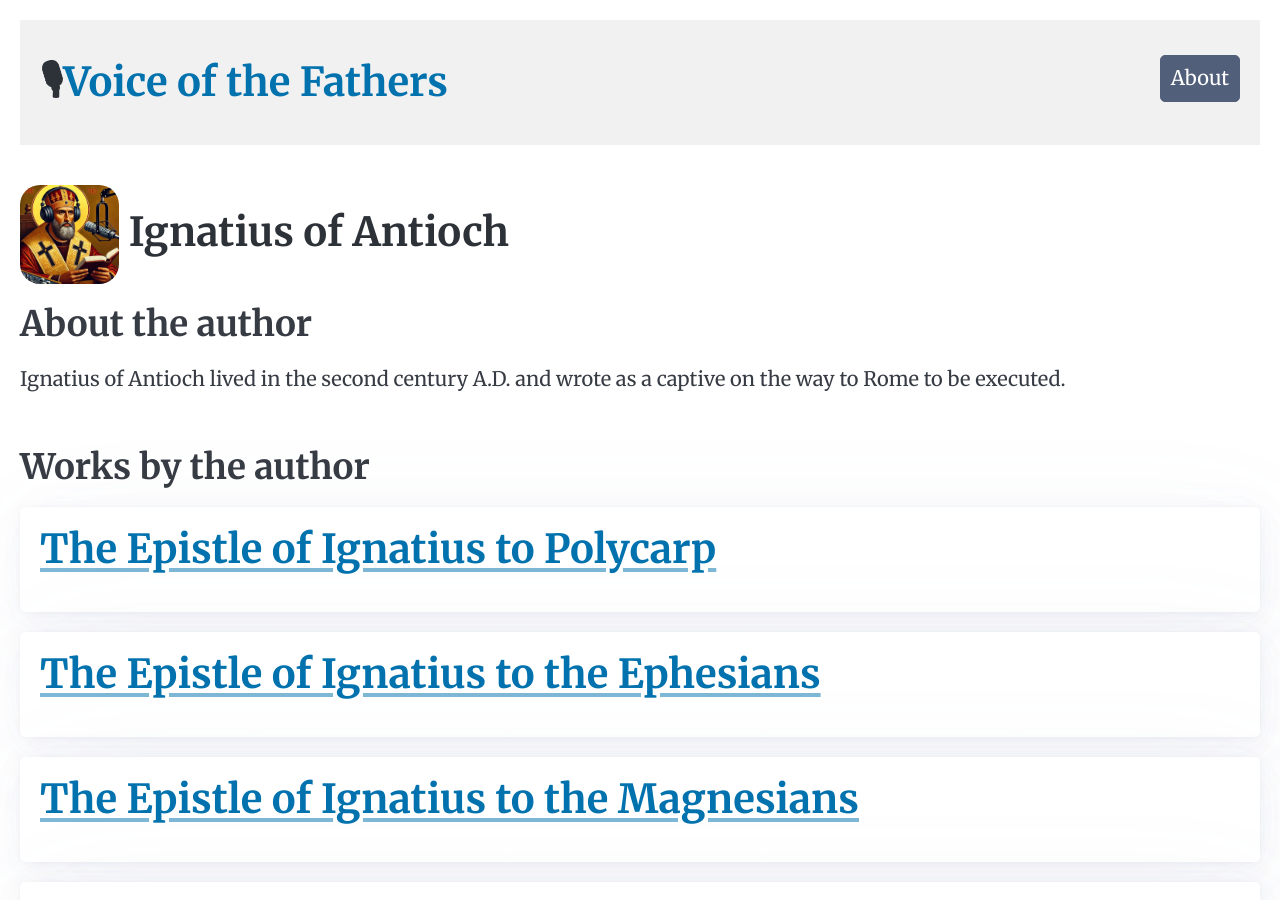
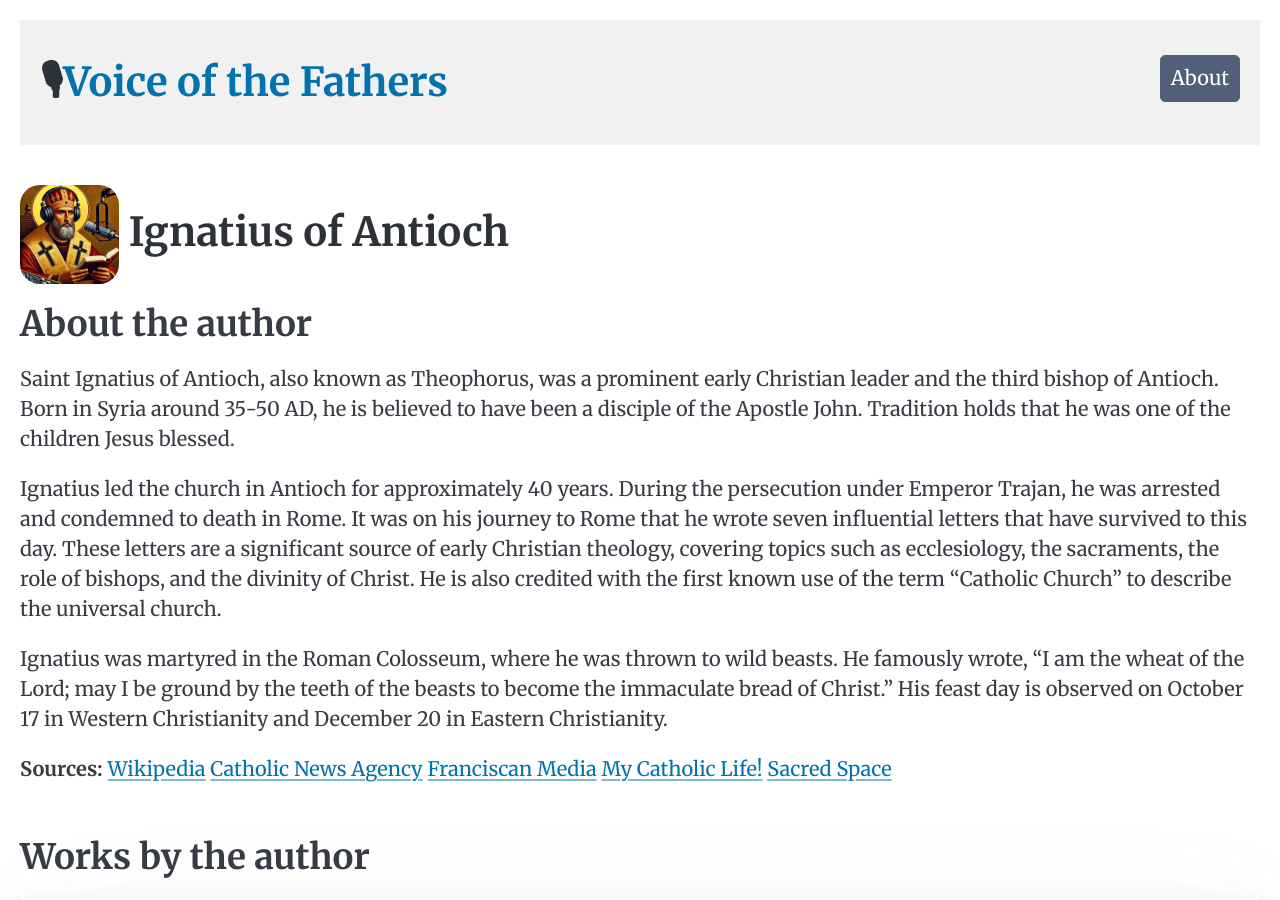
Before and after one commit to joshpeterson/voice-of-the-fathers, a Jekyll site: the page built from _authors/Ignatius of Antioch.md, in a window 1280 px wide and 900 px high. Built offline with Jekyll 4.4.1, drawn with Linux system fonts in a browser that asks for light colours.

Commit message:
Add a summary Ignatius's life

```diff
--- a/_authors/Ignatius of Antioch.md
+++ b/_authors/Ignatius of Antioch.md
@@ -3,4 +3,27 @@ title: Ignatius of Antioch
 layout: author
 ---
 
-Ignatius of Antioch lived in the second century A.D. and wrote as a captive on the way to Rome to be executed.
+Saint Ignatius of Antioch, also known as Theophorus, was a prominent early
+Christian leader and the third bishop of Antioch. Born in Syria around 35-50 AD,
+he is believed to have been a disciple of the Apostle John. Tradition holds that
+he was one of the children Jesus blessed.
+
+Ignatius led the church in Antioch for approximately 40 years. During the
+persecution under Emperor Trajan, he was arrested and condemned to death in
+Rome. It was on his journey to Rome that he wrote seven influential letters that
+have survived to this day. These letters are a significant source of early
+Christian theology, covering topics such as ecclesiology, the sacraments, the
+role of bishops, and the divinity of Christ. He is also credited with the first
+known use of the term "Catholic Church" to describe the universal church.
+
+Ignatius was martyred in the Roman Colosseum, where he was thrown to wild
+beasts. He famously wrote, "I am the wheat of the Lord; may I be ground by the
+teeth of the beasts to become the immaculate bread of Christ." His feast day is
+observed on October 17 in Western Christianity and December 20 in Eastern
+Christianity.
+
+**Sources:** [Wikipedia](https://en.wikipedia.org/wiki/Ignatius_of_Antioch)
+[Catholic News Agency](https://www.catholicnewsagency.com/saint/st-ignatius-of-antioch-570)
+[Franciscan Media](https://www.franciscanmedia.org/saint-of-the-day/saint-ignatius-of-antioch)
+[My Catholic Life!](https://mycatholic.life/saints/st-ignatius-of-antioch/)
+[Sacred Space](https://www.sacredspace.ie/saints/ignatius-of-antioch/)
```
